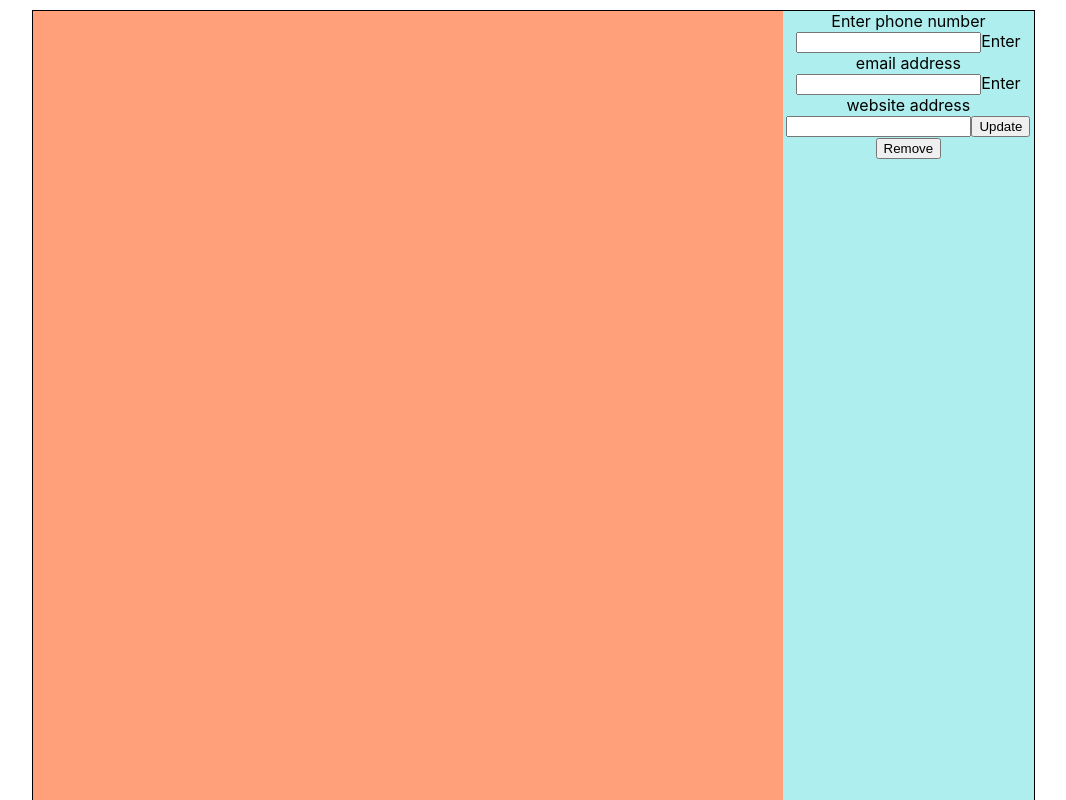
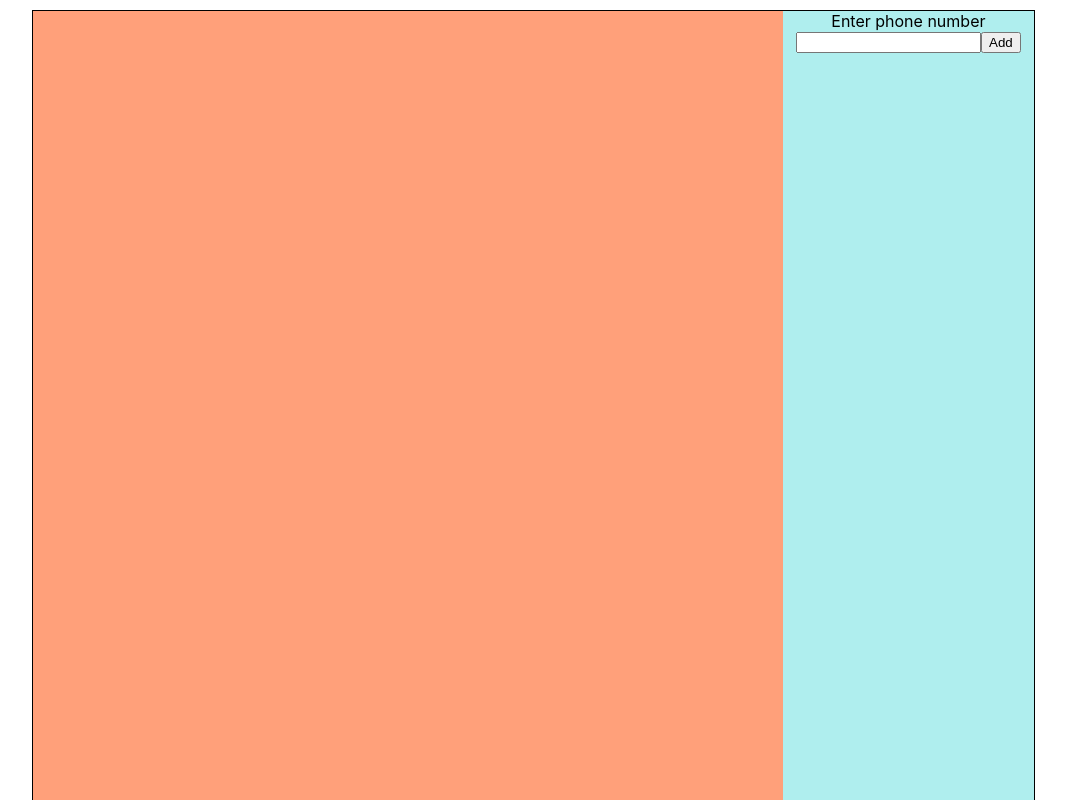
Before and after one commit to ianvei/cv-react, a React (Create React App) app: page / in a window 1280 px wide. Shown: the top 800 px of the page, without its empty margins (107-1173 px from the left). Built offline with nearby package versions, Linux system fonts and the light colour scheme.

Commit message:
working form logic

```diff
--- a/src/components/Contact.js
+++ b/src/components/Contact.js
@@ -11,8 +11,8 @@ export default class Contact extends Component {
 
         return(
             <div className="contact">
-                {linksToRender.map((link) => {
-                    return <p>{link}</p>;
+                {linksToRender.map((individualLink) => {
+                    return <p>{individualLink.link}</p>;
                 })}
             </div>
         )
--- a/src/components/Sidebar.js
+++ b/src/components/Sidebar.js
@@ -6,72 +6,68 @@ export default class Sidebar extends Component {
         super()
 
         this.state = {
-            phone: '',
-            email: '',
-            link: '',
-            links: [],
+            // link: {link: ''},
+            links: [{link: ""}],
         }
     }
 
-    onChange = e => {
-        console.log(e.target.value)
+    onChange = (e, index) => {
+
+        const list = [...this.state.links]
+        list[index][e.target.name] = e.target.value;
         this.setState({
-           [e.target.name]: e.target.value,
+            links: [...list],
+            // link: {id: ''},
         });
+        console.log(this.state.links)
     };
 
-    onSubmitLinks = e => {
-
+    onSubmitLinks = (e) => {
         e.preventDefault();
-        // console.log(this.state.link);
         this.setState({
-            links : [...this.state.links, this.state.link, this.state.phone, this.state.email],
-            phone: '',
-            email: '',
-            link: '',
+            links: [...this.state.links, {link: ''}]
         });
-
         // console.log(this.state.links)
     }
 
+    onRemoveLinks = (index) => {
+        const list = [...this.state.links]
+        if(this.state.links[0] === {}) {
+            list.splice(0, 1);
+        }
+        console.log(index)
+        console.log(list)
+        list.splice(index, 1);
+        this.setState({
+            links : [...list],
+        });
+    }
+
     render() {
-        const { phone, email, link, links } = this.state;
+        const { link, links } = this.state;
         return(
             <div className="sidebar">
-                <div className="contact-form">
-                    <form onSubmit={this.onSubmitLinks}>
+                <div className="contact-form" >
+                    {links.map((singleLink, index) => {
+                        return(
+                            <form onSubmit={this.onSubmitLinks} key={index}>
                         <div className="first-division">
                             <label htmlFor="phone">Enter phone number</label>
                                 <input
-                                    onChange={this.onChange}
-                                    value={phone}
-                                    name="phone"
+                                    onChange={(e) => this.onChange(e, index)}
+                                    value={singleLink.link}
+                                    name='link'
                                     type="text"
-                                    id="phone"
+                                    id={index}
                                 />
-                            <label htmlFor="email">Enter email address</label>
-                                <input
-                                    onChange={this.onChange}
-                                    value={email}
-                                    type="text"
-                                    name="email"
-                                    id="email"
-                                />
-                            <label htmlFor="link">Enter website address</label>
-                                <input
-                                    onChange={this.onChange}
-                                    value={link}
-                                    type="text"
-                                    name="link"
-                                    id="link"
-                                />
-                                {/* {console.log(link.text)} */}
-                            <button type='submit'>Update</button>
+                            {links.length - 1 === index && <button type='submit'>Add</button>}
                         </div>
                         <div className="second-division">
-                            <button type="button" className="remove-btn">Remove</button>
+                            {links.length > 1 && <button type="button" className="remove-btn" onClick={() => this.onRemoveLinks(index)}>Remove</button>}
                         </div>
                     </form>
+                        )
+                    })}
                 </div>
                 <Contact linksToRender={links}/>
             </div>
```
